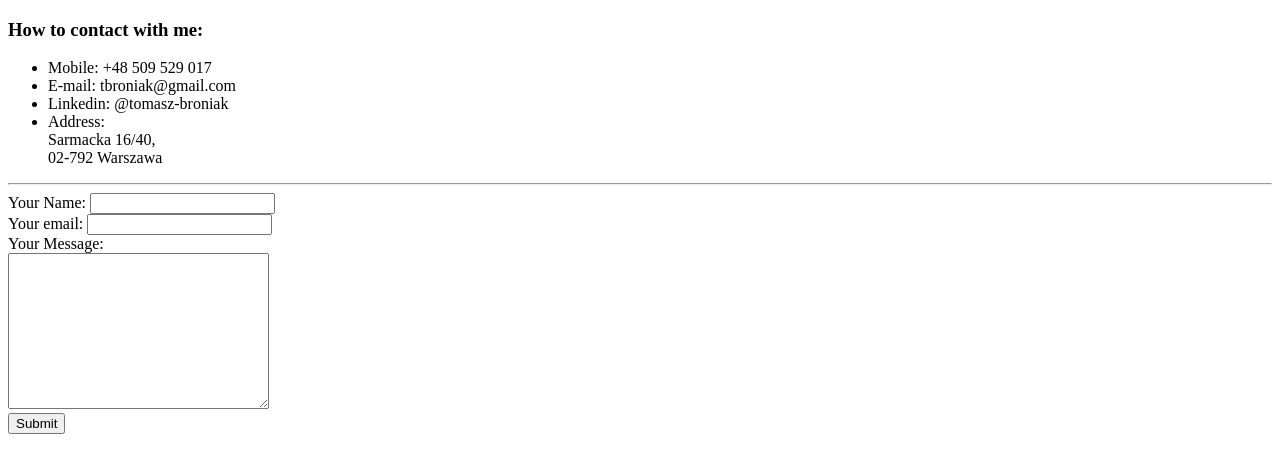
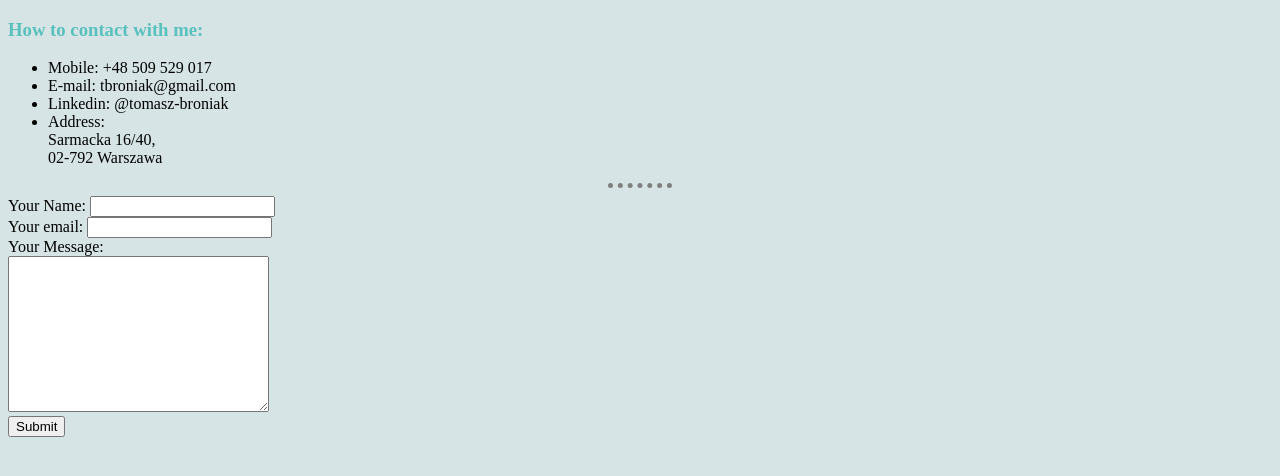
Before and after one commit to TomekBr/cv, a plain HTML site: page contact_me.html in a window 1280 px wide. Drawn offline with Linux system fonts and the light colour scheme.

Commit message:
Adding CSS
Updated CSs

```diff
--- a/contact_me.html
+++ b/contact_me.html
@@ -3,7 +3,8 @@
 
 <head>
   <meta charset="utf-8">
-  <title></title>
+  <title>Contact Me</title>
+  <link rel="stylesheet" href="css/styles.css">
 </head>
 
 <body>
--- /dev/null
+++ b/css/styles.css
@@ -0,0 +1,18 @@
+body {
+  background-color: #D6E4E5;
+}
+
+h1{
+  color:#0D4C92;
+}
+
+h3{
+  color:#59C1BD;
+}
+
+hr {
+  border-style:dotted none none;
+  border-color: grey;
+  border-width: 5px;
+  width: 5%;
+}
```
Also changed, not shown: hobbies.html (+2 -1 lines), images/Tomek_circle.png (added).
